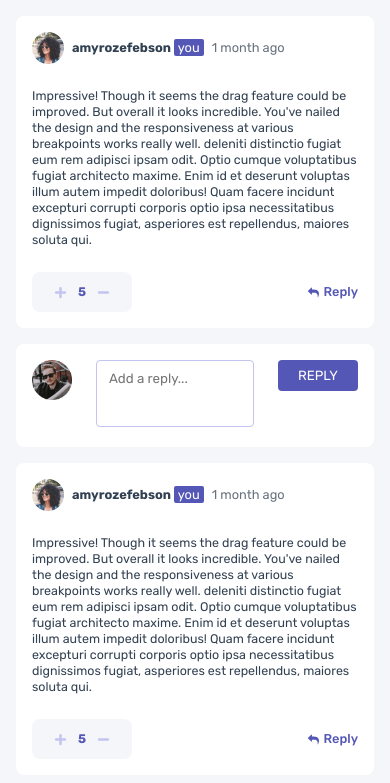
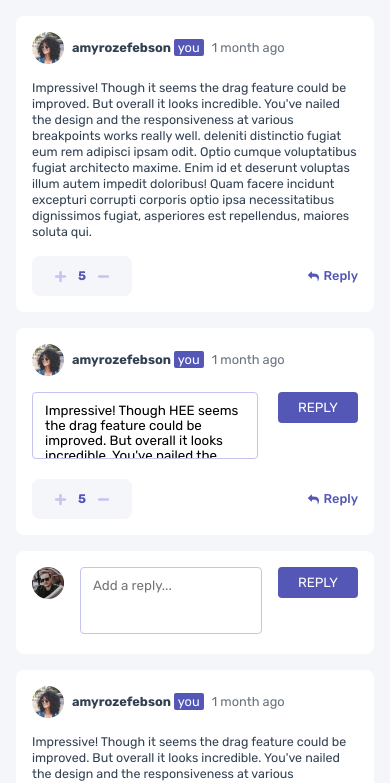
Before and after one commit to crolette/interactive-comment-section, a plain HTML site: page index.html in a window 390 px wide. Shown: the top 783 px of the page. Drawn offline with Linux system fonts and the light colour scheme.

Commit message:
reply layout

```diff
--- a/css/style.css
+++ b/css/style.css
@@ -314,6 +314,12 @@ body {
 
   & .card__comment {
     grid-area: comment;
+
+    & .comment__edit {
+      display: grid;
+      grid-template-columns: 7fr 1fr;
+      gap: 20px;
+    }
   }
 
   & .card__reaction {
@@ -382,14 +388,6 @@ body {
   }
 }
 
-.answer {
-  grid-template-columns: 40px 7fr 1fr;
-  grid-template-areas: none;
-
-  img {
-    width: 40px;
-  }
-
 textarea {
   background-color: inherit;
   border: 1px solid var(--primary-light);
@@ -420,6 +418,14 @@ body {
     background-color: var(--primary-light);
   }
 }
+
+.answer {
+  grid-template-columns: 40px 7fr 1fr;
+  grid-template-areas: none;
+
+  img {
+    width: 40px;
+  }
 }
 
 /* MEDIA QUERY MOBILE */
@@ -441,7 +447,7 @@ body {
     color: hsl(var(--neutral-dark));
     display: grid;
     grid-template-columns: 1fr 1fr;
-    gap: 24px;
+    gap: 16px;
     grid-template-rows: auto;
     grid-template-areas:
       "user user"
@@ -464,8 +470,12 @@ body {
   }
 
   .answer {
-    grid-template-columns: 40px 7fr 1fr;
+    grid-template-columns: 32px 8fr 1fr;
     grid-template-areas: none;
+
+    img {
+      width: 32px;
+    }
   }
 }
 
--- a/index.html
+++ b/index.html
@@ -80,6 +80,63 @@
             </div>
           </div>
       </div>
+      <div class="comment__card comment" data-commment-id="1">
+          <div class="card__votes">
+            <svg>
+              <use href="./images/icons.svg#plus"></use>
+            </svg>
+            <p class="votes__score">
+              5
+            </p>
+            <svg>
+              <use href="./images/icons.svg#minus"></use>
+            </svg>
+          </div>
+        <div class="card__user">
+          <img src="./images/avatars/image-amyrobson.webp" alt="">
+          <p class="user__name">
+            amyrozefebson <span class="user__you">
+              you
+            </span>
+          </p>
+          <p class="user__date">
+            1 month ago
+          </p>
+        </div>
+        <div class="card__comment">
+          <div class="comment__edit">
+            <div class="answer__textarea">
+             <form action="" id="form-comment-reply">
+              <textarea name="comment-reply" id="comment-reply" rows="3" placeholder="Edit your answer...">Impressive! Though HEE seems the drag feature could be improved. But overall it looks incredible. You've nailed the design and the responsiveness at various breakpoints works really well. deleniti distinctio fugiat eum rem adipisci ipsam odit. Optio cumque voluptatibus fugiat architecto maxime. Enim id et deserunt voluptas illum autem impedit doloribus! Quam facere incidunt excepturi corrupti corporis optio ipsa necessitatibus dignissimos fugiat, asperiores est repellendus, maiores soluta qui.</textarea>
+             </form>
+            </div>
+            <div class="answer__button">
+              <input type="submit" value="REPLY" form="form-comment-reply">
+            </div>
+          </div>
+
+        </div>
+          <div class="card__reaction">
+            <div class="reaction__btn reaction__btn--reply">
+              <svg>
+              <use href="./images/icons.svg#reply">
+              </svg>
+              <p>Reply</p>
+            </div>
+            <div class="reaction__btn reaction__btn--delete reaction__btn--disable">
+                <svg>
+                <use href="./images/icons.svg#delete">
+                </svg>
+              <p>Delete</p>
+            </div>
+            <div class="reaction__btn reaction__btn--edit reaction__btn--disable ">
+                <svg>
+                <use href="./images/icons.svg#edit">
+                </svg>
+              <p>Edit</p>
+            </div>
+          </div>
+      </div>
       <div class="comment__card comment answer">
         <div class="answer__picture">
           <img src="./images/avatars/image-maxblagun.png" alt="Max Blagun picture">
@@ -89,11 +146,8 @@
             <textarea name="comment-reply" id="comment-reply" rows="3" placeholder="Add a reply..."></textarea>
           </form>
         </div>
-
-
         <div class="answer__button">
           <input type="submit" value="REPLY" form="form-comment-reply">
-
         </div>
       </div>
       <div class="comment__card comment" data-commment-id="2">
@@ -377,4 +431,5 @@
       </div>
     </footer>
   </body>
+  <script src="./app/app.js"></script>
 </html>
```
Lines whose indentation alone changed are shown as unchanged.
